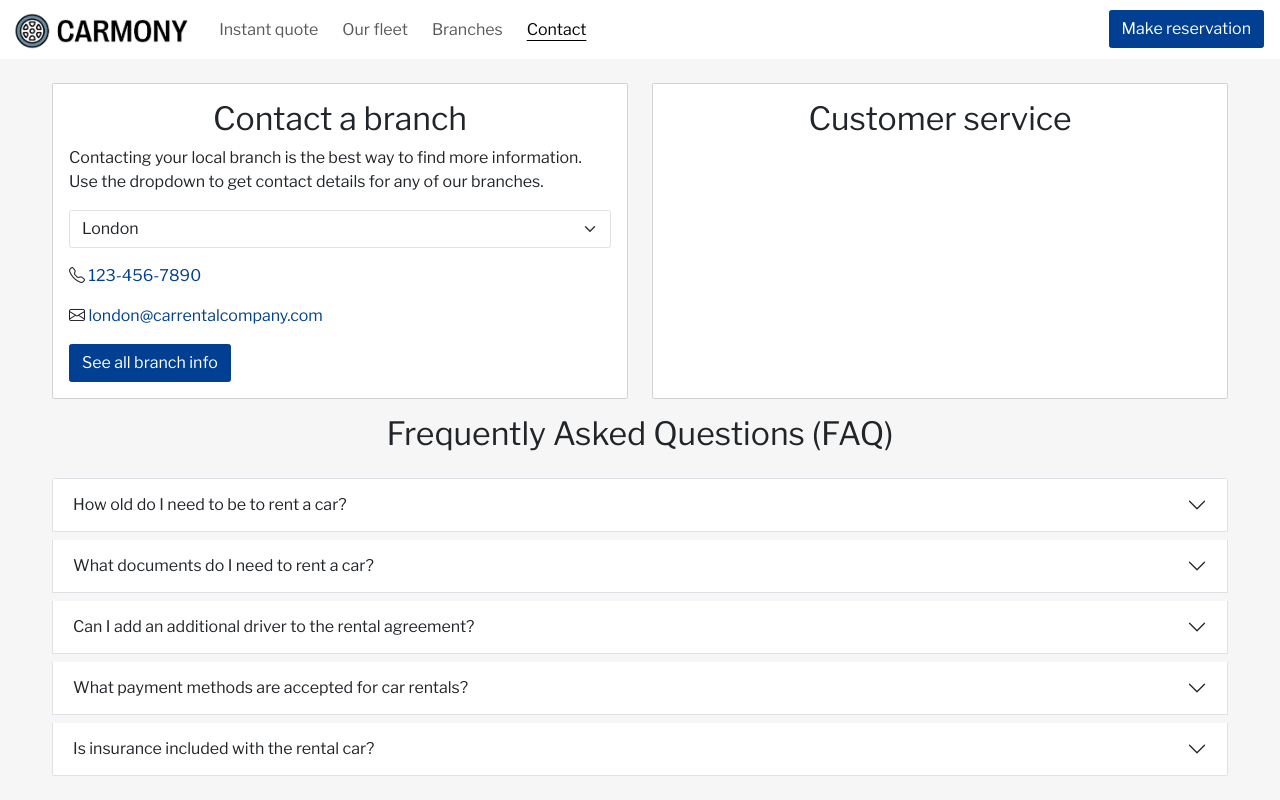
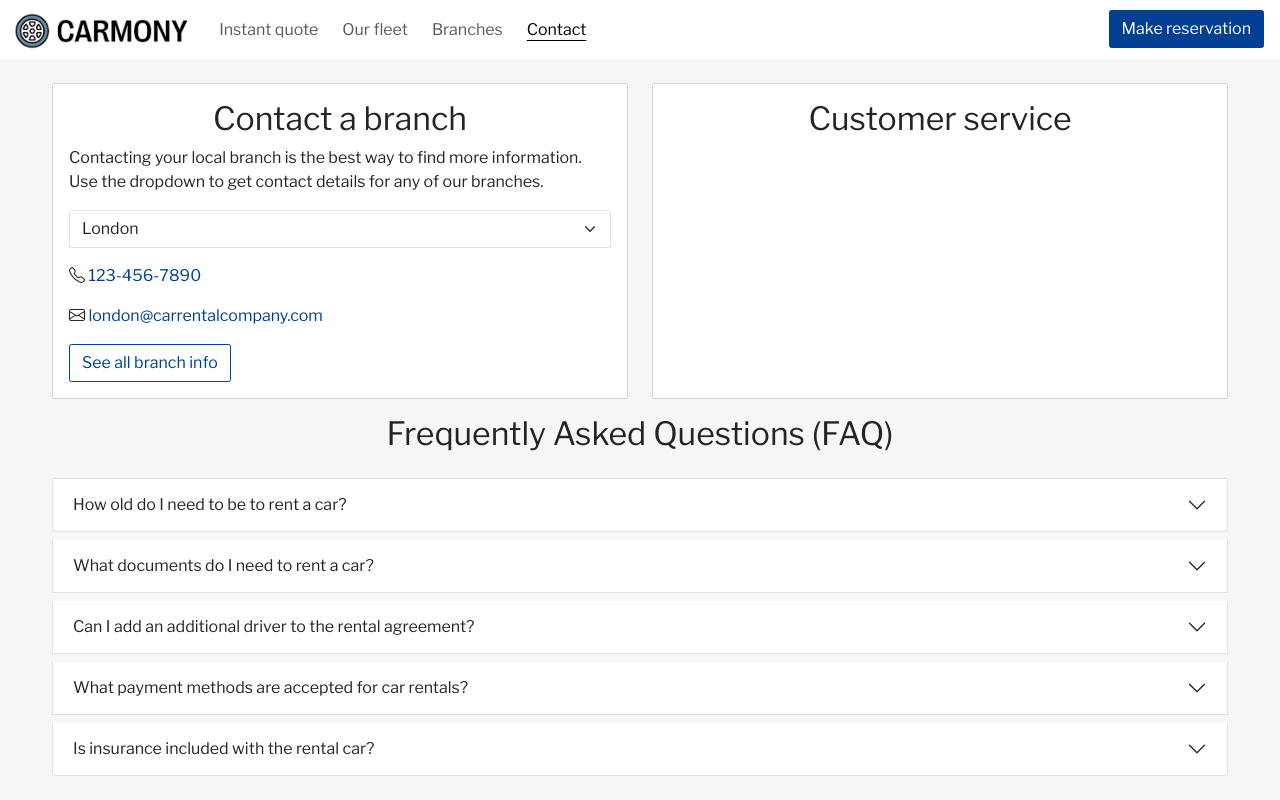
Before and after one commit to ben-oldham1/Car-Rental-Site, a Next.js app: page /contact in a window 1280 px wide. Shown: the top 800 px of the page. Built offline with nearby package versions, Linux system fonts and the light colour scheme.

Commit message:
UI optimisations

```diff
--- a/src/app/contact/page.js
+++ b/src/app/contact/page.js
@@ -54,7 +54,7 @@
               )}
 
               <Link href="/branches">
-                <button className='btn btn-primary'>
+                <button className='btn btn-outline-primary'>
                   See all branch info
                 </button>
               </Link>
```
